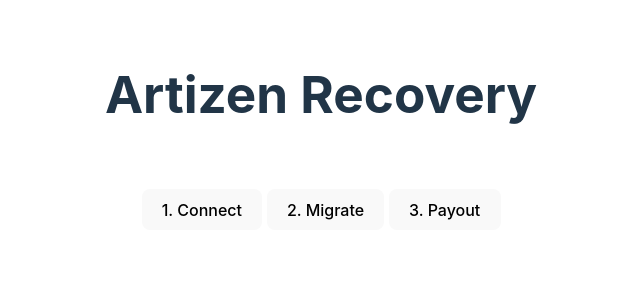
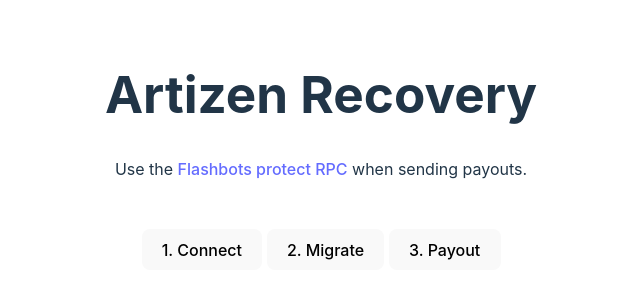
Before and after one commit to jbx-protocol/artizen-terminal, a website built with Vite: page frontend/index.html in a window 1280 px wide. Shown: the whole page, without its empty margins (319-959 px from the left). Built offline with nearby package versions, Linux system fonts and the light colour scheme; what @wagmi/connectors, @wagmi/core, abitype would draw is missing.

Commit message:
frontend touchups

```diff
--- a/frontend/index.html
+++ b/frontend/index.html
@@ -2,7 +2,6 @@
 <html lang="en">
   <head>
     <meta charset="UTF-8" />
-    <link rel="icon" type="image/svg+xml" href="/vite.svg" />
     <meta name="viewport" content="width=device-width, initial-scale=1.0" />
     <title>Artizen Recovery</title>
   </head>
--- a/frontend/main.js
+++ b/frontend/main.js
@@ -6,10 +6,11 @@
 
 const currentTerminal = `0x1d9619E10086FdC1065B114298384aAe3F680CC0`
 const artizenProjectId = 587n;
-const recoveryTerminal = `0x0000000000000000000000000000000000000000`
+const recoveryTerminal = `0x58A63B7cE7453317CabEFc1552198fD885C59E58`
 
 document.querySelector('#app').innerHTML = `
   <h1>Artizen Recovery</h1>
+  <p>Use the <a href="https://docs.flashbots.net/flashbots-protect/overview">Flashbots protect RPC</a> when sending payouts.</p>
   <div class="card">
     <button id="connect">1. Connect</button>
     <button id="migrate">2. Migrate</button>
```
